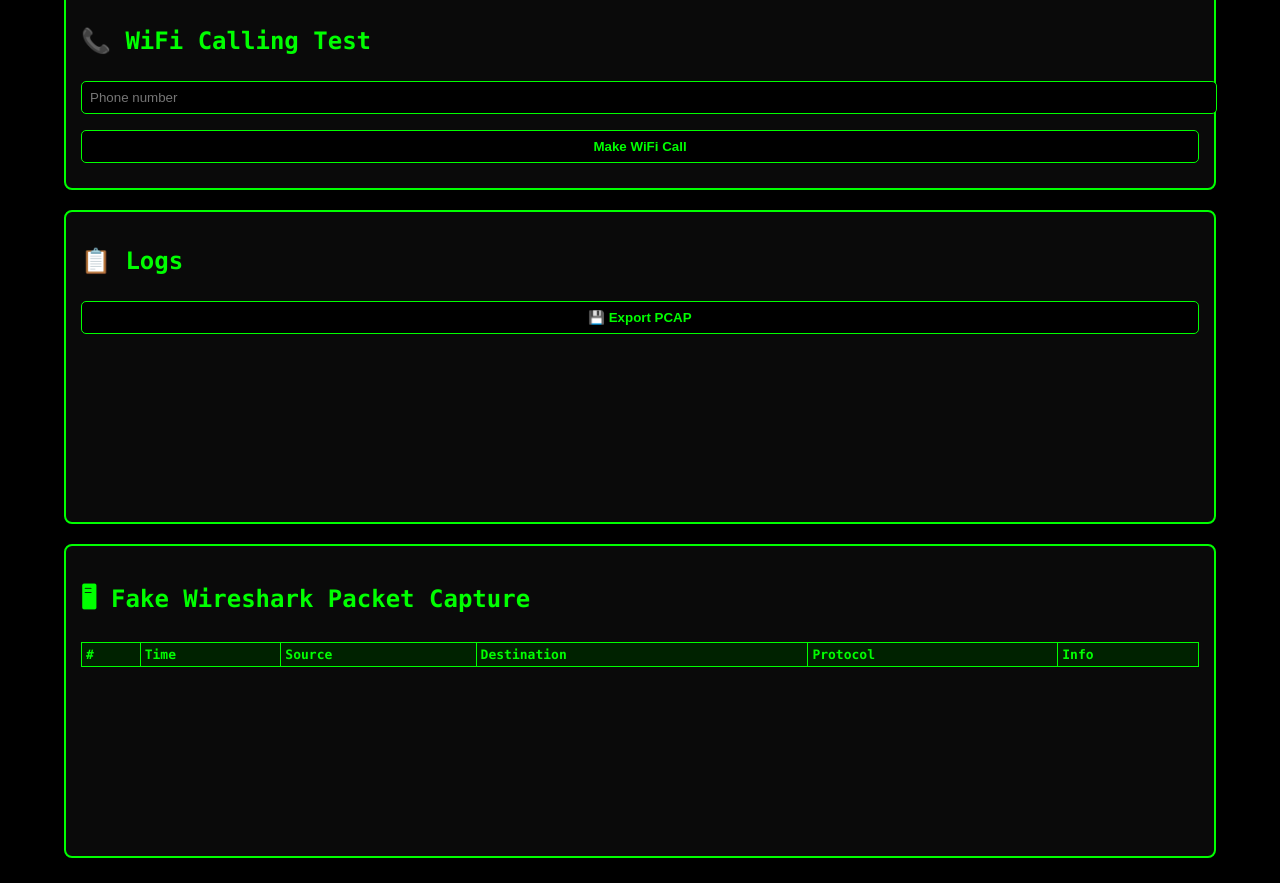
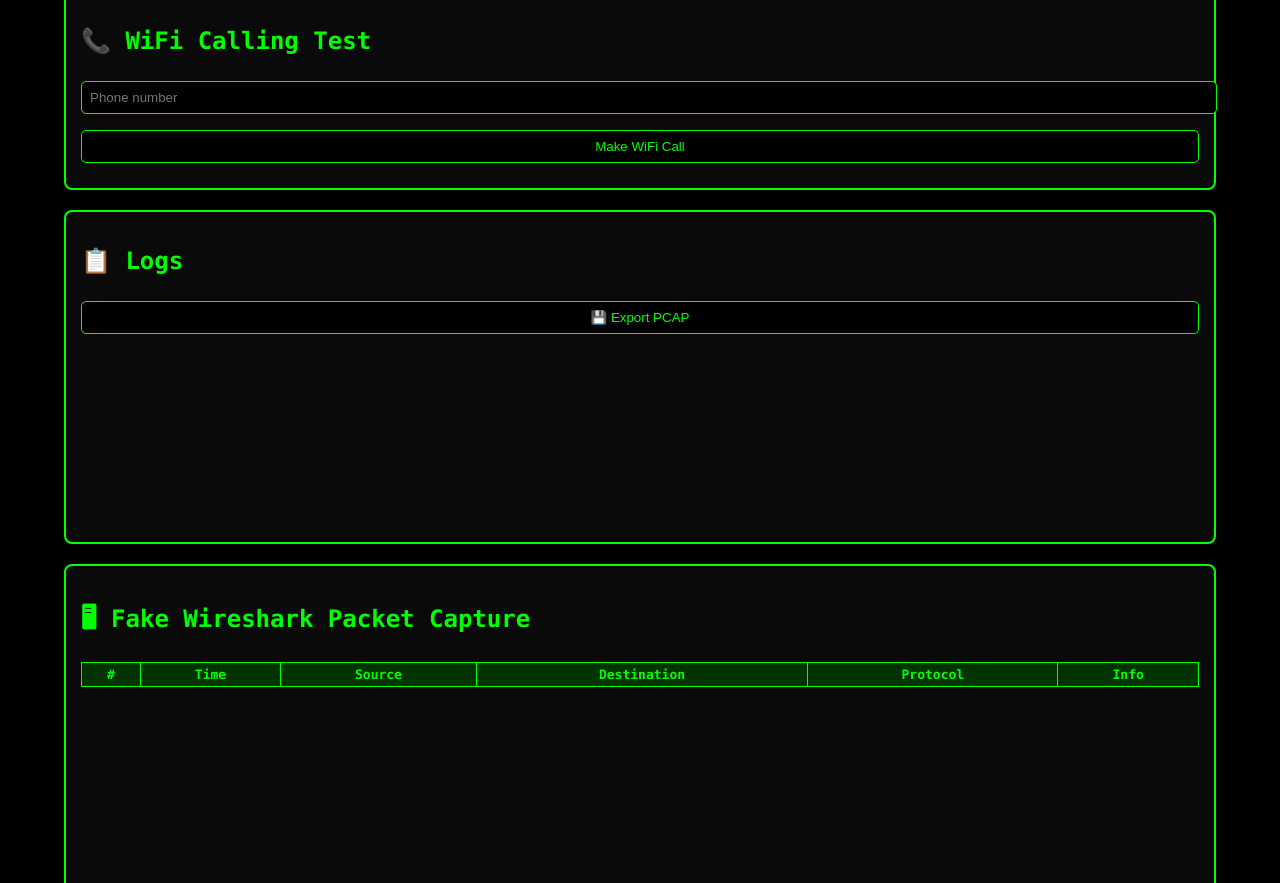
Before and after one commit to sona55-c/PBL, a plain HTML site: page index.html in a window 1280 px wide. Shown: the part 1164-2047 px from the top of the page. Drawn offline with Linux system fonts and the light colour scheme.

Commit message:
Update style.css

```diff
--- a/style.css
+++ b/style.css
@@ -35,27 +35,16 @@ input, select, button {
     border-radius: 5px;
 }
 
-button {
-    cursor: pointer;
-    font-weight: bold;
-}
-
 button:hover {
     background: #00ff00;
     color: black;
 }
 
 .log-panel {
-    height: 280px;
+    height: 300px;
     overflow-y: scroll;
 }
 
-#logOutput {
-    white-space: pre-line;
-    font-size: 15px;
-}
-
-/* Fake Wireshark Table */
 #packetTable {
     width: 100%;
     border-collapse: collapse;
@@ -65,9 +54,8 @@ button:hover {
 #packetTable th, #packetTable td {
     border: 1px solid #00ff00;
     padding: 4px;
-    text-align: left;
 }
 
 #packetTable th {
-    background: #002200;
+    background: #003300;
 }
```
